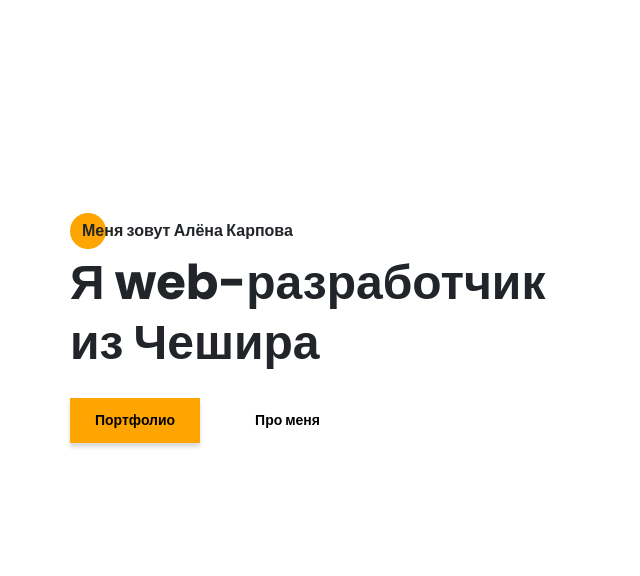
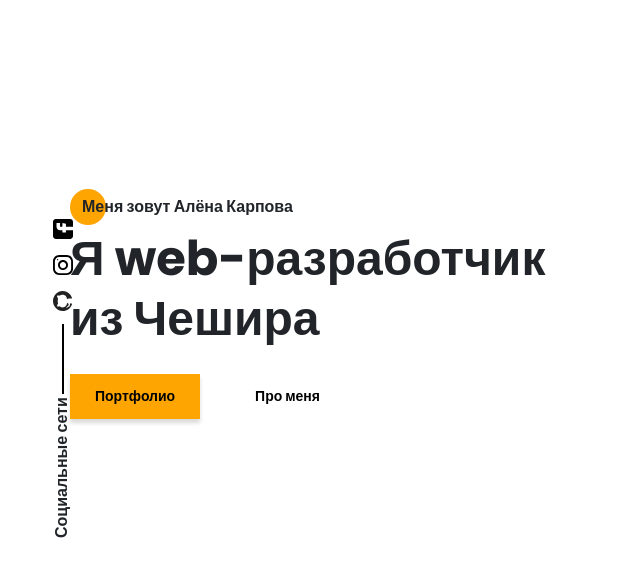
Before and after one commit to akarpovauk/portfolio, a website: page src/index.html in a window 1280 px wide. Shown: the part 10-586 px from the top of the page, without its empty margins (0-640 px from the left). Drawn offline with nearby package versions, Linux system fonts and the light colour scheme; files that its build step writes are made by us from their sources.

Commit message:
sidepanel

```diff
--- a/src/index.html
+++ b/src/index.html
@@ -50,9 +50,11 @@
 
 <body>
     <aside class="sidepanel">
-        <a href="https://www.facebook.com/alena.karpova.7" class="sidepanel__link"><img src="" alt=""></a>
-        <a href="https://www.instagram.com/_true_story._/?hl=ru" class="sidepanel__link"><img src="" alt=""></a>
-        <a href="https://github.com/akarpovauk" class="sidepanel__link"><img src="" alt=""></a>
+        <a href="https://www.facebook.com/alena.karpova.7" class="sidepanel__link"><img src="icons/social/facebook.svg" alt=""></a>
+        <a href="https://www.instagram.com/_true_story._/?hl=ru" class="sidepanel__link"><img src="icons/social/instagram.svg" alt=""></a>
+        <a href="https://github.com/akarpovauk" class="sidepanel__link"><img src="icons/social/github.svg" alt=""></a>
+        <div class="sidepanel__divider"></div>
+        <div class="sidepanel__text"><span>Социальные сети</span></div>
     </aside>
     <section class="promo">
         <div class="container">
--- /dev/null
+++ b/src/sass/blocks/_sidepanel.scss
@@ -0,0 +1,29 @@
+.sidepanel {
+    position: fixed;
+    top: 226px;
+    left: 50px;
+    display: flex;
+    flex-direction: column;
+    justify-content: space-between;
+    align-items: center;
+    height: 340px;
+    z-index: 3;
+    &__divider {
+        height: 70px;
+        width: 2px;
+        background-color: #000000;
+    }
+    &__text {
+        width: 25px;
+        height: 150px;
+        span {
+            display: block;
+            width: 150px;
+            transform: rotate(-90deg) translate(-30%, -262%);
+            font-size: 16px;
+            line-height: 24px;
+            font-weight: 700;
+
+        }
+    }
+}
--- a/src/sass/style.scss
+++ b/src/sass/style.scss
@@ -18,3 +18,4 @@
 @import 'blocks/promo';
 @import 'blocks/title';
 @import 'blocks/button';
+@import 'blocks/sidepanel';
```
Also changed, not shown: dist/css/style.min.css, dist/index.html.
